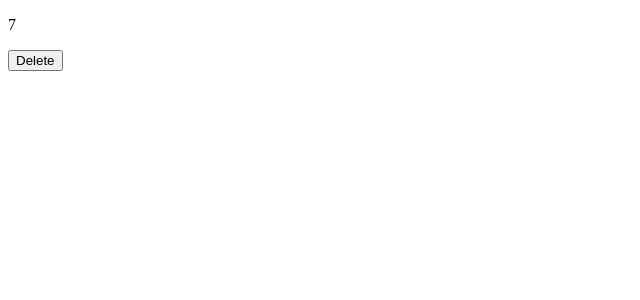
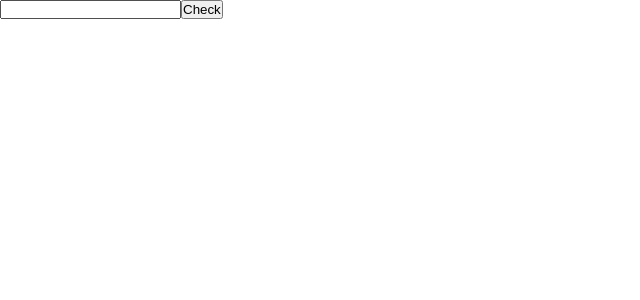
Before and after one commit to Aharon86/my-app, a React (Create React App) app: page / in a window 1280 px wide. Shown: the top 300 px of the page, without its empty margins (0-640 px from the left). Built offline with nearby package versions, Linux system fonts and the light colour scheme.

Commit message:
add popup

```diff
--- a/src/App.js
+++ b/src/App.js
@@ -4,7 +4,8 @@ import React, { Component } from 'react';
 // import InputRef from "./ref/InputRef";
 // import Form from "./form-registration/Form";
 // import Lifecycle from "./Lifecycle/Lifecycle";
-import Increment from './lifecycle_1/Increment';
+// import Increment from './lifecycle_1/Increment';
+import ChangeNumber from './popup/ChangeNumber';
 
 class App extends Component {
   render() {
@@ -13,7 +14,8 @@ class App extends Component {
       // <InputRef />
       // <Form />
       // <Lifecycle />
-      <Increment />
+      // <Increment />
+      <ChangeNumber />
     );
   }
 }
--- a/src/lifecycle_1/Number.js
+++ b/src/lifecycle_1/Number.js
@@ -1,4 +1,4 @@
-import React, { Component, Fragment } from 'react';
+import React, { Component } from 'react';
 
 class Number extends Component{
     state = {
--- /dev/null
+++ b/src/popup/ChangeNumber.js
@@ -0,0 +1,26 @@
+import React, { Component, Fragment } from 'react';
+import PopUp from './PopUp';
+import './style1.css';
+
+class ChangeNumber extends Component{
+    state = {
+        popup: false
+    }
+    chnageInput = () => {
+        console.log(this.text.value);
+        this.setState({popup: !this.state.popup});
+    }
+    render() {
+        return (
+            <Fragment>
+                <div id = 'inputs'>
+                    <input type = 'text' ref = {(e) => this.text = e} />
+                    <button onClick = {this.chnageInput}>Check</button>
+                </div>
+                {this.state.popup?<PopUp callback = {this.chnageInput} />:null}
+            </Fragment>
+        );
+    }
+}
+
+export default ChangeNumber;
--- /dev/null
+++ b/src/popup/PopUp.js
@@ -0,0 +1,19 @@
+import React, { Component } from 'react';
+
+class PopUp extends Component{
+    click = () => this.props.callback()
+
+    render() {
+        return (
+            <div id = 'pop_up'>
+                <div id = 'container'>
+                    <h1>h1</h1>
+                    <p>p</p>
+                    <button id = 'close' onClick = {this.click}>X</button>
+                </div>
+            </div>
+        );
+    }
+}
+
+export default PopUp;
--- /dev/null
+++ b/src/popup/style1.css
@@ -0,0 +1,42 @@
+*{
+    margin: 0;
+    padding: 0;
+}
+html, body, #root, #pop_up{
+    width: 100%;
+    height: 100%;
+}
+#inputs{
+    position: absolute;
+}
+#pop_up{
+    position: absolute;
+    z-index: 200;
+    display: flex;
+    justify-content: center;
+    align-items: center;
+    background: rgba(0, 0, 0, 0.2);
+    transition: all 2s ease;
+}
+#container{
+    background: lightgreen;
+    width: 450px;
+    height: 350px;
+    position: absolute;
+
+}
+#container>*{
+    text-align: center;
+}
+#close{
+    position: absolute;
+    left: 100%;
+    top: 0;
+    background: red;
+    border: none;
+    width: 20px;
+    height: 20px;
+    border-radius: 50%;
+    cursor: pointer;
+    transform: translate(-50%, -50%);
+}
```
